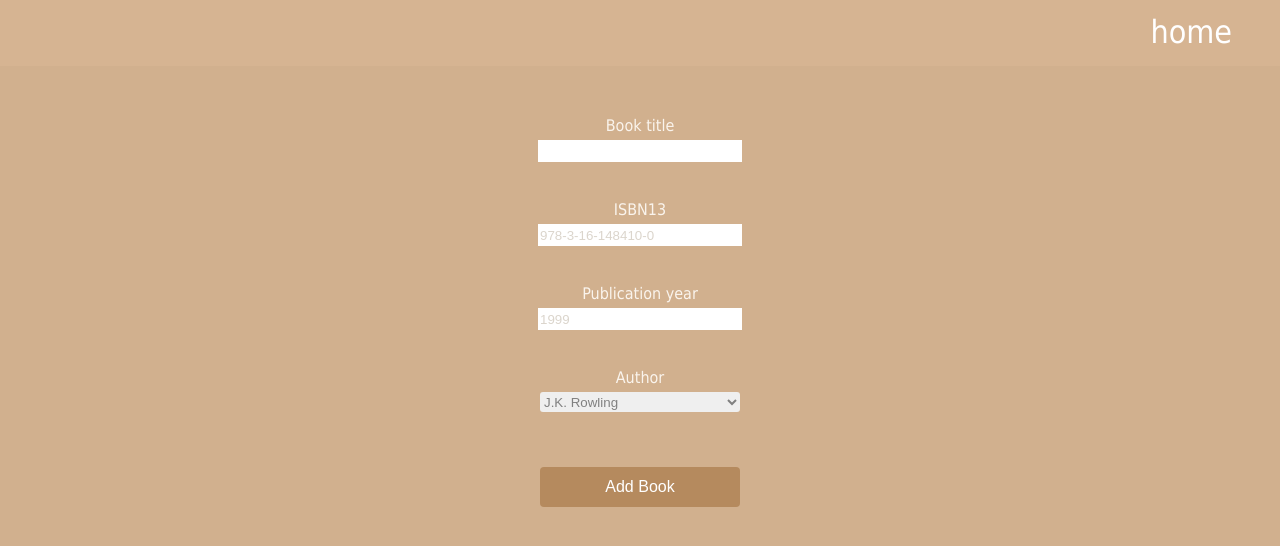
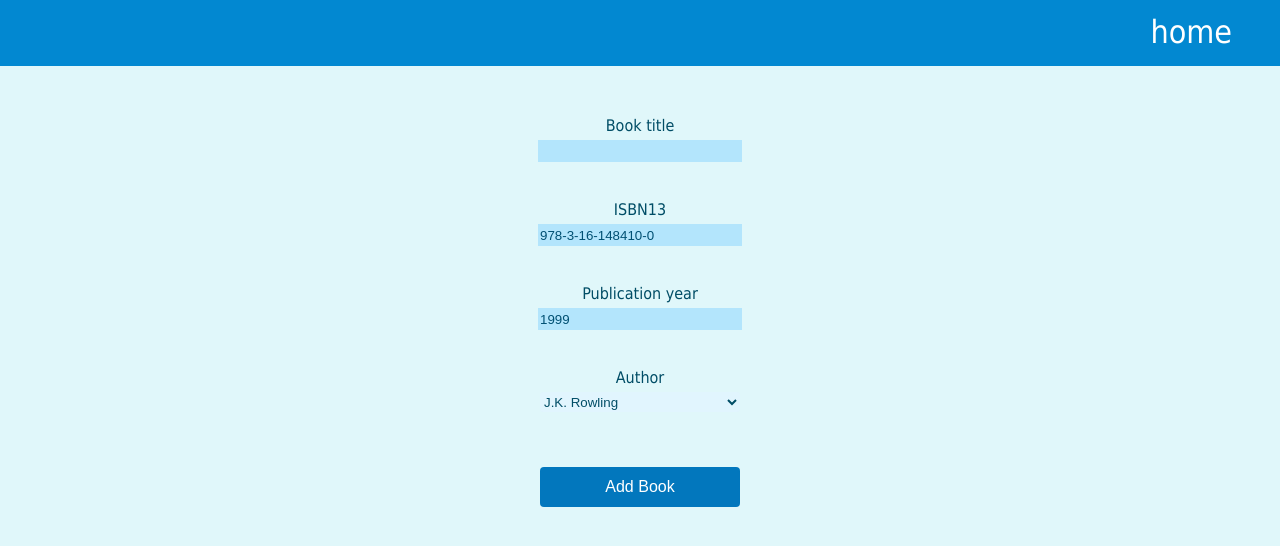
Before and after one commit to Chichari2/digital_library, a Flask app: page /add_book in a window 1280 px wide. Shown: the top 546 px of the page. Run offline with Flask 3, Linux system fonts and the light colour scheme.

Commit message:
added html and CSS

```diff
--- a/app.py
+++ b/app.py
@@ -16,20 +16,9 @@ app.config['SQLALCHEMY_DATABASE_URI'] = f'sqlite:///{db_path}'
 app.config['SECRET_KEY'] = 'super_secret_key'
 db.init_app(app)
 
-# Create tables, feel free to comment out after running once, though no need:
-# with app.app_context():
-#     try:
-#         db.create_all()
-#         print("Tables created successfully.")
-#     except Exception as e:
-#         print(f"Error creating tables: {e}")
-
 
 @app.route('/')
 def index():
-    """Render a page with database contents + book cover images. I'm not sure
-     why we couldn't only fetch the cover image urls once and store
-    them in the DB, this is making the "rendering" much longer."""
     popup = get_flashed_messages(with_categories=True)
     rows = db.session.query(Book.title, Book.author_id, Book.isbn,
                             Book.book_id).all()
--- a/static/style.css
+++ b/static/style.css
@@ -1,8 +1,8 @@
 body {
-    background-color: #d1b08e;
+    background-color: #e0f7fa; /* Светло-голубой фон */
     font-family: Tahoma, Verdana, Segoe, sans-serif;
     margin: 0;
-    color: #faf4ed;
+    color: #005073; /* Темно-синий цвет для текста */
 }
 
 input {
@@ -10,10 +10,12 @@ input {
     height: 20px;
     width: 200px;
     margin-top: 5px;
+    background-color: #b3e5fc; /* Светло-голубой цвет фона для полей ввода */
+    color: #004d66; /* Темно-синий цвет текста */
 }
 
 input[type="submit"] {
-    background-color: #b58a5e;
+    background-color: #0277bd; /* Темно-синий цвет для кнопок */
     color: #ffffff;
     padding: 10px 20px;
     border-radius: 4px;
@@ -31,6 +33,8 @@ select {
     margin-top: 5px;
     border: none;
     border-radius: 2px;
+    background-color: #b3e5fc; /* Светло-голубой фон для выпадающих списков */
+    color: #004d66;
 }
 
 .navbar {
@@ -40,7 +44,7 @@ select {
     align-items: center;
     padding: 0.5em;
     margin: 0;
-    background-color: #d6b492;
+    background-color: #0288d1; /* Темно-синий цвет для навбара */
 }
 
 .menu {
@@ -67,7 +73,7 @@ select {
 }
 
 ::placeholder {
-    color: #dbd5cc;
+    color: #005073; /* Темно-синий цвет для плейсхолдеров */
 }
 
 .menu select {
@@ -137,7 +153,7 @@ img {
     flex-direction: column;
     justify-content: center;
     align-items: center;
-    color: #faf4ed;
+    color: #004d66;
     margin-top: 50px;
 }
 
@@ -145,8 +161,9 @@ img {
     border: none;
     width: 200px;
     height: 20px;
-    color: grey;
+    color: #004d66;
     border-radius: 3px;
+    background-color: #e1f5fe; /* Светло-голубой для селекта */
 }
 
 .flashes {
```
Also changed, not shown: other parts of static/style.css (+19 -7 lines), templates/home.html (+0 -7 lines), README.md (deleted), data/library.sqlite, 2 other files.
